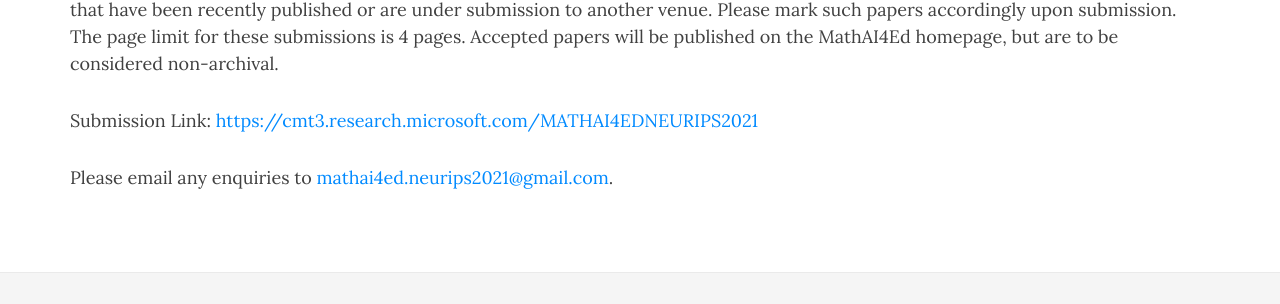
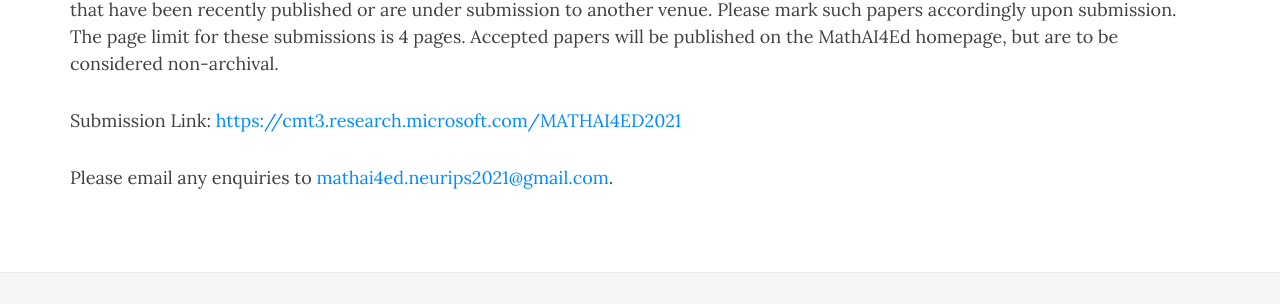
Before and after one commit to mathai4ed/mathai4ed.github.io, a Jekyll site: the page built from cfp.md, in a window 1280 px wide and 900 px high, scrolled down 1132 px. Shown: the part 394-698 px from the top of the window. Built offline with Jekyll 4.4.1, drawn with Linux system fonts in a browser that asks for light colours; nearby versions of some CDN libraries; part of the change alters nothing that is shown.

Commit message:
fix the submission link

```diff
--- a/cfp.md
+++ b/cfp.md
@@ -71,6 +71,6 @@ All submissions must be formatted with LaTeX using the [NeurIPS paper format (Ad
 
 All accepted papers will be presented in a virtual poster session, and some will be selected for oral presentation. We also permit papers that have been recently published or are under submission to another venue. Please mark such papers accordingly upon submission. The page limit for these submissions is 4 pages. Accepted papers will be published on the MathAI4Ed homepage, but are to be considered non-archival.
 
-Submission Link: [ https://cmt3.research.microsoft.com/MATHAI4EDNEURIPS2021](https://cmt3.research.microsoft.com/MATHAI4EDNEURIPS2021)
+Submission Link: [https://cmt3.research.microsoft.com/MATHAI4ED2021](https://cmt3.research.microsoft.com/MATHAI4ED2021)
 
 Please email any enquiries to [mathai4ed.neurips2021@gmail.com](mailto:mathai4ed.neurips2021@gmail.com).
```
